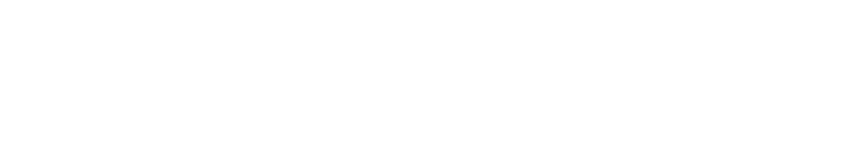
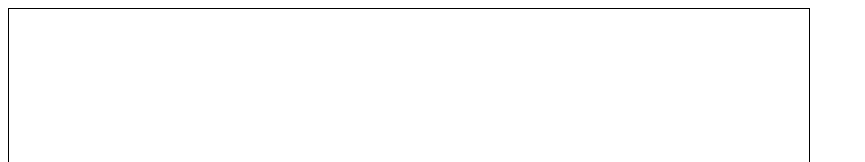
Before and after one commit to gannimet/starshooter, a plain HTML site: page index.html in a window 1280 px wide. Shown: the top 162 px of the page, without its empty margins (0-865 px from the left). Drawn offline with Linux system fonts and the light colour scheme.

Commit message:
set up css file; basic canvas styling

```diff
--- /dev/null
+++ b/css/styles.css
@@ -0,0 +1,6 @@
+#gameCanvas {
+  max-width: 100%;
+  max-height: 100%;
+  aspect-ratio: 800/500;
+  border: 1px solid black;
+}
--- a/index.html
+++ b/index.html
@@ -2,6 +2,7 @@
 <html>
   <head>
     <title>Star Shooter</title>
+    <link rel="stylesheet" type="text/css" href="css/styles.css">
   </head>
 
   <body>
--- a/js/main.js
+++ b/js/main.js
@@ -1,5 +1,8 @@
 window.addEventListener('load', function() {
   const canvas = document.getElementById('gameCanvas');
 
+  canvas.width = 800;
+  canvas.height = 500;
+
   console.log(canvas);
 })
```
Also changed, not shown: img/player-sprites.png (added).
